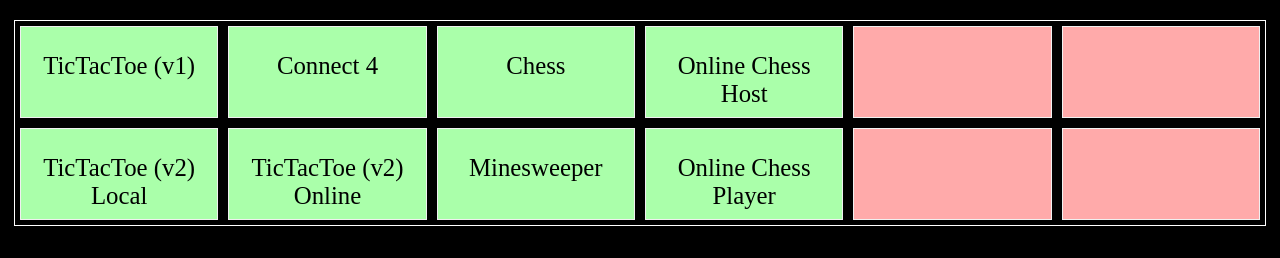
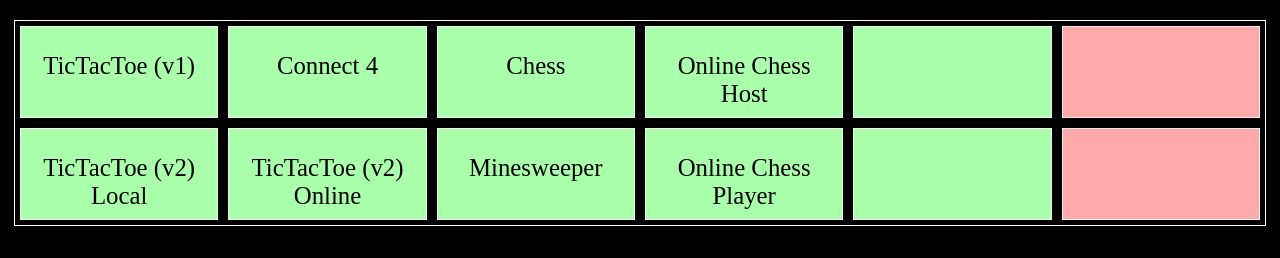
Before and after one commit to WaffleDevs/WaffleDevsAlt.github.io, a plain HTML site: page index.htm in a window 1280 px wide. Drawn offline with Linux system fonts and the light colour scheme.

Commit message:
Update index.htm

```diff
--- a/index.htm
+++ b/index.htm
@@ -16,13 +16,13 @@
     <div style="background-color:#afa;" onclick="openWebsite('https://waffledevsalt.github.io/Connect-4')"><p id="2">Connect 4</p></div>
     <div style="background-color:#afa;" onclick="openWebsite('https://waffledevsalt.github.io/chess')"><p id="3">Chess</p></div>
     <div style="background-color:#afa;" onclick="openWebsite('https://waffledevs.github.io/Online-Chess/sender.html')"><p id="4">Online Chess<br>Host</p></div>
-    <div style="background-color:#faa;" onclick="openWebsite('')"><p id="5"> </p></div>
+    <div style="background-color:#afa;" onclick="openWebsite('https://waffledevs.github.io/Online-Connect-4/sender.html')"><p id="5"> </p></div>
     <div style="background-color:#faa;" onclick="openWebsite('')"><p id="6"> </p></div>
     <div style="background-color:#afa;" onclick="openWebsite('https://waffledevsalt.github.io/tictactoev2')"><p id="7">TicTacToe (v2)<br> Local</p></div>
     <div style="background-color:#afa;" onclick="openWebsite('https://waffledevsalt.github.io/tictactoeV2OM')"><p id="8">TicTacToe (v2)<br> Online</p></div>
     <div style="background-color:#afa;" onclick="openWebsite('https://waffledevs.github.io/minesweeper')"><p id="9">Minesweeper</p></div>
     <div style="background-color:#afa;" onclick="openWebsite('https://waffledevs.github.io/Online-Chess/receiver.html')"><p id="10">Online Chess<br>Player</p></div>
-    <div style="background-color:#faa;" onclick="openWebsite('')"><p id="11"> </p></div>
+    <div style="background-color:#afa;" onclick="openWebsite('https://waffledevs.github.io/Online-Connect-4/receiverr.html')"><p id="11"> </p></div>
     <div style="background-color:#faa;" onclick="openWebsite('')"><p id="12"> </p></div>
   </body>
 </html>
```
